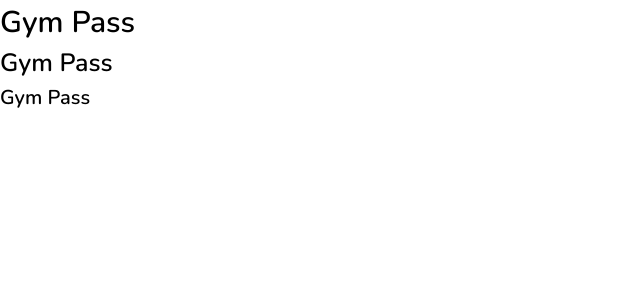
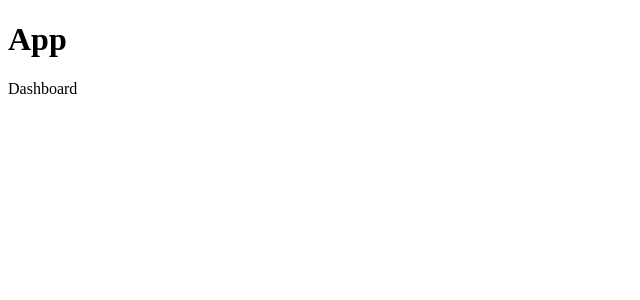
Before and after one commit to liviuschera/gym-pass, a React (Vite) app: page /dashboard in a window 1280 px wide. Shown: the top 300 px of the page, without its empty margins (0-640 px from the left). Built offline with nearby package versions, Linux system fonts and the light colour scheme.

Commit message:
add routes and the required pages

```diff
--- a/package.json
+++ b/package.json
@@ -12,6 +12,7 @@
   "dependencies": {
     "react": "^18.2.0",
     "react-dom": "^18.2.0",
+    "react-router-dom": "^6.22.1",
     "styled-components": "^6.1.8"
   },
   "devDependencies": {
--- a/src/App.jsx
+++ b/src/App.jsx
@@ -1,23 +1,26 @@
-import styled from "styled-components";
-import GlobalStyles from "./styles/GlobalStyles";
-import Heading from "./ui/Heading";
-
-const H1 = styled.h1`
-    font-size: 30px;
-    font-weight: 600;
-    color: turquoise;
-`;
+import { BrowserRouter, Routes, Route } from "react-router-dom";
+import PageNotFound from "./pages/PageNotFound";
+import Account from "./pages/Account";
+import Bookings from "./pages/Bookings";
+import Classes from "./pages/Classes";
+import Dashboard from "./pages/Dashboard";
+import Login from "./pages/Login";
+import Members from "./pages/Members";
 
 function App() {
     return (
-        <>
-            <GlobalStyles />
-            <div>
-                <Heading as="h1">Gym Pass</Heading>
-                <Heading as="h2">Gym Pass</Heading>
-                <Heading as="h3">Gym Pass</Heading>
-            </div>
-        </>
+        <BrowserRouter>
+            <h1>App</h1>
+            <Routes>
+                <Route path="/account" element={<Account />} />
+                <Route path="/bookings" element={<Bookings />} />
+                <Route path="/classes" element={<Classes />} />
+                <Route path="/dashboard" element={<Dashboard />} />
+                <Route path="/login" element={<Login />} />
+                <Route path="/members" element={<Members />} />
+                <Route path="*" element={<PageNotFound />} />
+            </Routes>
+        </BrowserRouter>
     );
 }
 
--- /dev/null
+++ b/src/pages/Account.jsx
@@ -0,0 +1,5 @@
+function Account() {
+    return <div>Account</div>;
+}
+
+export default Account;
--- /dev/null
+++ b/src/pages/Bookings.jsx
@@ -0,0 +1,5 @@
+function Bookings() {
+    return <div>Bookings</div>;
+}
+
+export default Bookings;
--- /dev/null
+++ b/src/pages/Classes.jsx
@@ -0,0 +1,5 @@
+function Classes() {
+    return <div>Classes</div>;
+}
+
+export default Classes;
--- /dev/null
+++ b/src/pages/Dashboard.jsx
@@ -0,0 +1,5 @@
+function Dashboard() {
+    return <div>Dashboard</div>;
+}
+
+export default Dashboard;
--- /dev/null
+++ b/src/pages/Login.jsx
@@ -0,0 +1,5 @@
+function Login() {
+    return <div>Login</div>;
+}
+
+export default Login;
--- /dev/null
+++ b/src/pages/Members.jsx
@@ -0,0 +1,5 @@
+function Members() {
+    return <div>Members</div>;
+}
+
+export default Members;
--- /dev/null
+++ b/src/pages/PageNotFound.jsx
@@ -0,0 +1,6 @@
+import Heading from "../ui/Heading";
+function PageNotFound() {
+    return <Heading as="h2">Page Not Found</Heading>;
+}
+
+export default PageNotFound;
--- a/src/ui/Heading.jsx
+++ b/src/ui/Heading.jsx
@@ -4,19 +4,19 @@ const Heading = styled.h1`
     ${(props) =>
         props.as === "h1" &&
         css`
-            font-size: 3rem;
-            font-weight: 600;
+            font-size: 2.5rem;
+            font-weight: 700;
         `}
     ${(props) =>
         props.as === "h2" &&
         css`
-            font-size: 2.5rem;
-            font-weight: 600;
+            font-size: 2rem;
+            font-weight: 700;
         `}
     ${(props) =>
         props.as === "h3" &&
         css`
-            font-size: 2rem;
+            font-size: 1.8rem;
             font-weight: 600;
         `}
     line-height: 1.5;
```
Also changed, not shown: 1 other file (tests, documents, lock files or other folders).
